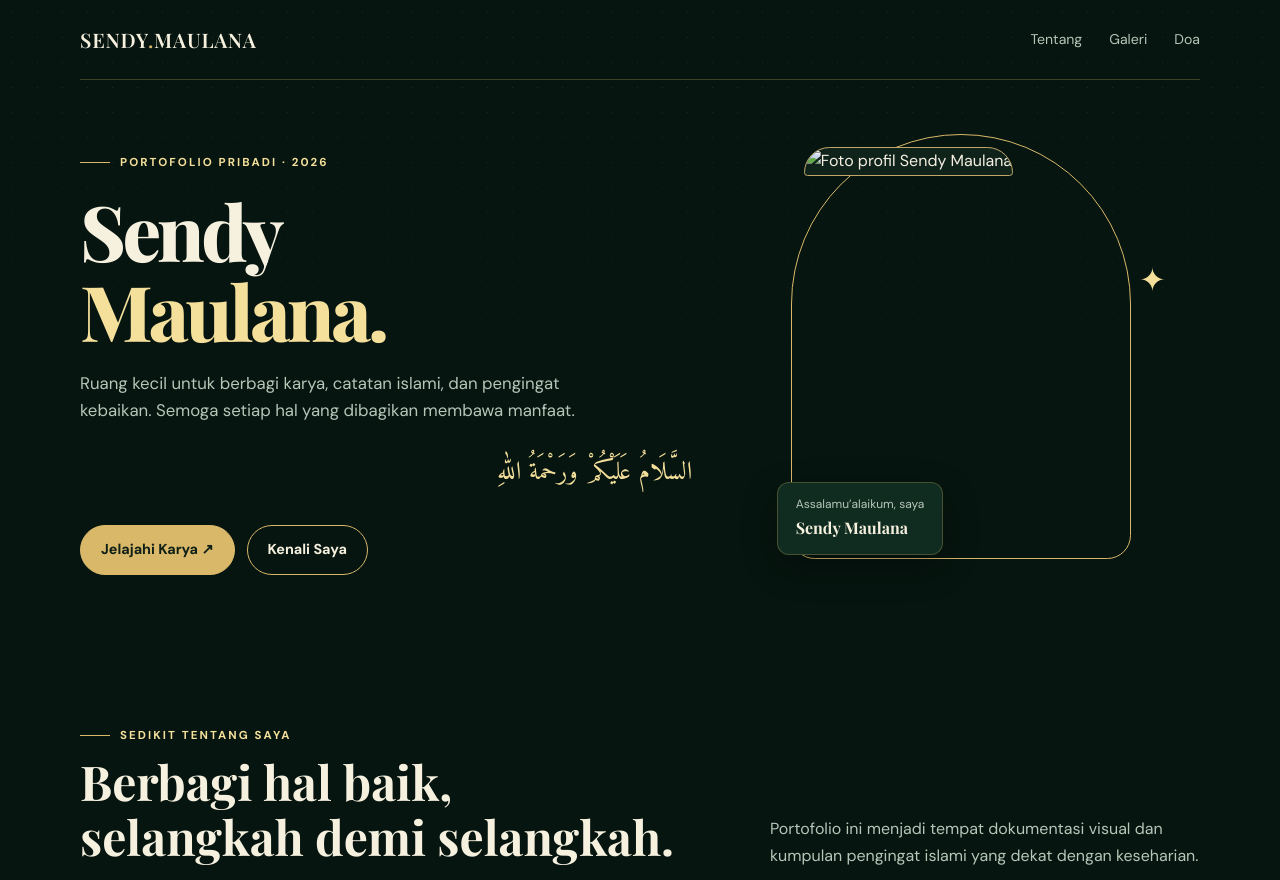
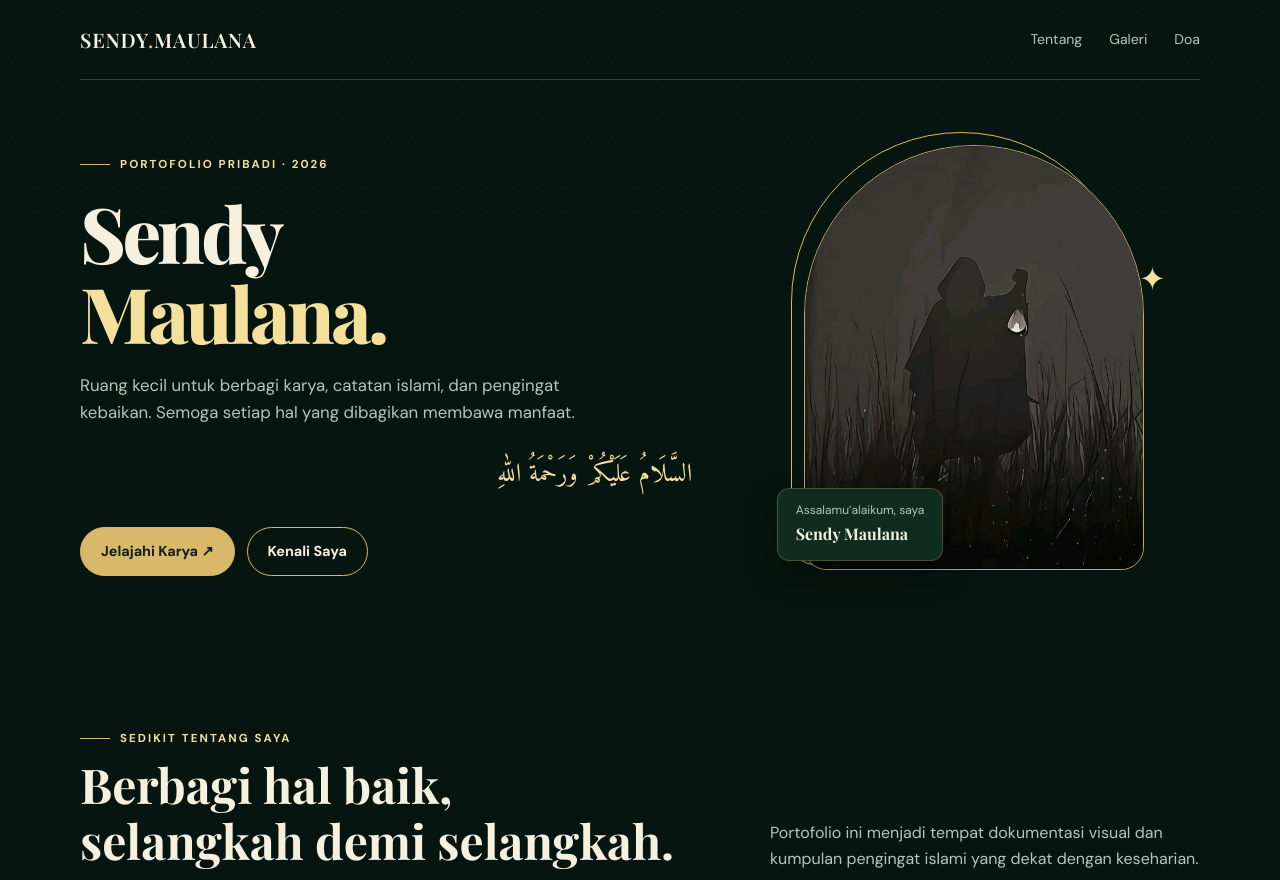
Before and after one commit to zahraazni944/SendyPRTFL, a plain HTML site: page index.html in a window 1280 px wide. Shown: the top 880 px of the page. Drawn offline with nearby package versions, Linux system fonts and the light colour scheme.

Commit message:
Update index.html

```diff
--- a/index.html
+++ b/index.html
@@ -12,7 +12,7 @@
 <body>
 <div class="wrap"><nav class="nav"><a class="brand" href="#home">SENDY<span>.</span>MAULANA</a><div class="navlinks"><a href="#tentang">Tentang</a><a href="#galeri">Galeri</a><a href="#doa">Doa</a></div></nav></div>
 <main>
-<header class="wrap hero" id="home"><div class="hero-copy fade"><span class="eyebrow">Portofolio pribadi · 2026</span><h1>Sendy<br><span class="name-accent">Maulana.</span></h1><p>Ruang kecil untuk berbagi karya, catatan islami, dan pengingat kebaikan. Semoga setiap hal yang dibagikan membawa manfaat.</p><div class="arabic">السَّلَامُ عَلَيْكُمْ وَرَحْمَةُ اللهِ</div><div class="actions"><a class="btn primary" href="#galeri">Jelajahi Karya ↗</a><a class="btn" href="#tentang">Kenali Saya</a></div></div><div class="profile-wrap fade"><img class="profile" src="assets/profil-sendy.jpg" alt="Foto profil Sendy Maulana"><div class="profile-label"><small>Assalamu’alaikum, saya</small><strong>Sendy Maulana</strong></div></div></header>
+<header class="wrap hero" id="home"><div class="hero-copy fade"><span class="eyebrow">Portofolio pribadi · 2026</span><h1>Sendy<br><span class="name-accent">Maulana.</span></h1><p>Ruang kecil untuk berbagi karya, catatan islami, dan pengingat kebaikan. Semoga setiap hal yang dibagikan membawa manfaat.</p><div class="arabic">السَّلَامُ عَلَيْكُمْ وَرَحْمَةُ اللهِ</div><div class="actions"><a class="btn primary" href="#galeri">Jelajahi Karya ↗</a><a class="btn" href="#tentang">Kenali Saya</a></div></div><div class="profile-wrap fade"><img class="profile" src="profil-sendy.jpg" alt="Foto profil Sendy Maulana"><div class="profile-label"><small>Assalamu’alaikum, saya</small><strong>Sendy Maulana</strong></div></div></header>
 <section class="section" id="tentang"><div class="wrap"><div class="section-head"><div><span class="eyebrow">Sedikit tentang saya</span><h2>Berbagi hal baik,<br>selangkah demi selangkah.</h2></div><p>Portofolio ini menjadi tempat dokumentasi visual dan kumpulan pengingat islami yang dekat dengan keseharian.</p></div><div class="about"><div class="quote-card"><div class="arabic">وَقُلْ رَبِّ زِدْنِي عِلْمًا</div><p>“Ya Tuhanku, tambahkanlah ilmu kepadaku.”</p></div><div class="about-card"><p>Assalamu’alaikum! Nama saya <strong>Sendy Maulana</strong>. Selamat datang di halaman portofolio pribadi saya.</p><p>Di sini terdapat beberapa poster bertema islami, mulai dari tuntunan ibadah, doa sehari-hari, hingga sunnah yang dapat menjadi pengingat untuk terus belajar dan memperbaiki diri.</p><p>Semoga karya sederhana ini bisa menjadi inspirasi dan membawa manfaat bagi siapa pun yang melihatnya.</p><div class="mini-tags"><span class="tag">✦ Desain Islami</span><span class="tag">✦ Edukasi</span><span class="tag">✦ Pengingat Kebaikan</span></div></div></div></div></section>
 <section class="section" id="galeri"><div class="wrap"><div class="section-head"><div><span class="eyebrow">Pilihan karya</span><h2>Galeri Islami</h2></div><p>Kumpulan poster yang disertakan dalam portofolio. Klik gambar untuk melihatnya lebih besar.</p></div><div class="gallery">
 <article class="project"><img class="project-img" src="tahajjud.jpg" alt="Poster panduan sholat sunnah Tahajjud" loading="lazy"><div class="project-body"><span class="project-type">Ibadah malam</span><h3>Sholat Sunnah Tahajjud</h3><p>Poster tentang niat, tata cara, dan doa setelah sholat Tahajjud.</p><span class="number">Karya 01 ↗</span></div></article>
```
